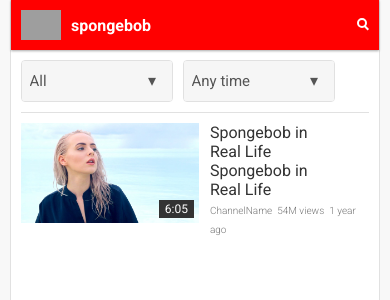
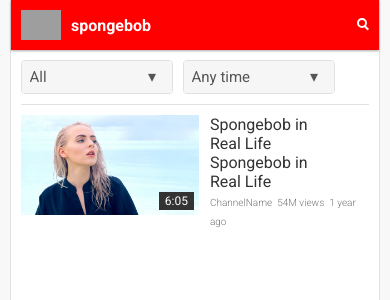
Before and after one commit to ElegantSoft/youtube-task, a React (Create React App) app: page / in a window 390 px wide. Shown: the top 300 px of the page. Built offline with nearby package versions, Linux system fonts and the light colour scheme; grey boxes are pictures that could not be loaded.

Commit message:
fix some styles for body and filter

```diff
--- a/src/components/Header/style.css
+++ b/src/components/Header/style.css
@@ -133,7 +133,7 @@
   }
   .header-mobile .search-mobile-input span {
     position: absolute;
-    right: 40px;
+    right: 50px;
     top: 16px;
     cursor: pointer;
   }
--- a/src/components/Header/style.scss
+++ b/src/components/Header/style.scss
@@ -91,7 +91,7 @@
       span {
         // margin-left: -30px;
         position: absolute;
-        right: 40px;
+        right: 50px;
         top: 16px;
         cursor: pointer;
       }
--- a/src/components/Select/style.css
+++ b/src/components/Select/style.css
@@ -28,8 +28,8 @@ select::-ms-expand {
   margin-right: 10px;
   border: 1px solid #e1e1e1;
   width: 150px;
-  height: 2.5em;
-  line-height: 2.5;
+  height: 2em;
+  line-height: 2;
   background: #f6f6f6;
   overflow: hidden;
   border-radius: 0.25em;
--- a/src/components/Select/style.scss
+++ b/src/components/Select/style.scss
@@ -23,8 +23,8 @@ select::-ms-expand {
   margin-right: 10px;
   border: 1px solid #e1e1e1;
   width: 150px;
-  height: 2.5em;
-  line-height: 2.5;
+  height: 2em;
+  line-height: 2;
   background: #f6f6f6;
   overflow: hidden;
   border-radius: 0.25em;
--- a/src/components/Video/style.css
+++ b/src/components/Video/style.css
@@ -11,6 +11,11 @@
 .video .thumb {
   height: 150px;
   margin-right: -24px;
+  min-height: 150px;
+  min-width: 266px;
+  width: -webkit-fit-content;
+  width: -moz-fit-content;
+  width: fit-content;
 }
 
 .video .thumb img {
@@ -69,6 +74,8 @@
 @media (max-width: 767px) {
   .thumb {
     height: 100px !important;
+    min-height: 100px !important;
+    min-width: 177px !important;
   }
   .description {
     display: none;
--- a/src/pages/IndexPage/style.css
+++ b/src/pages/IndexPage/style.css
@@ -23,7 +23,7 @@
   }
 }
 
-@media (max-width: 676px) {
+@media (max-width: 767px) {
   .body {
     background-color: #fff;
     margin: 0 10px 0 10px;
--- a/src/pages/IndexPage/style.scss
+++ b/src/pages/IndexPage/style.scss
@@ -14,7 +14,7 @@
   }
 }
 
-@media (max-width: 676px) {
+@media (max-width: 767px) {
   .body {
     background-color: #fff;
     margin: 0 10px 0 10px;
```
Also changed, not shown: src/components/Video/style.scss (+7 -1 lines), 2 other files (tests, documents, lock files or other folders).
